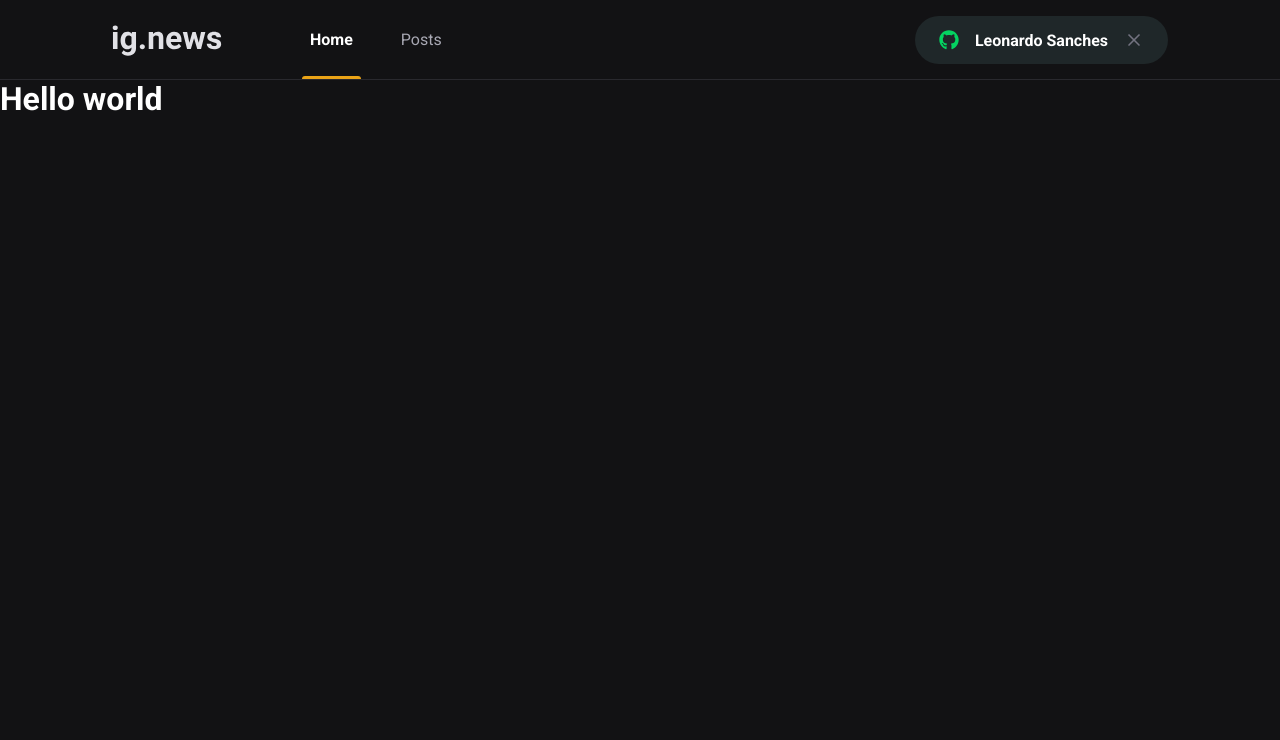
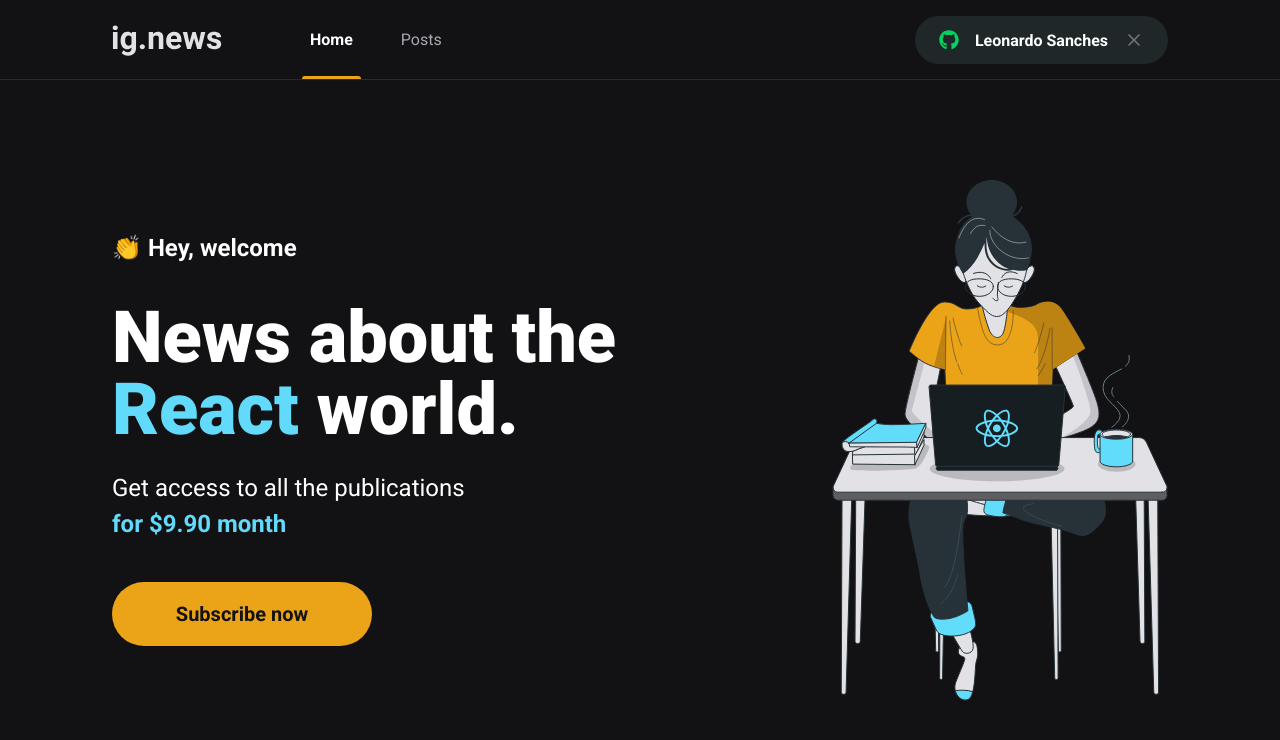
Before and after one commit to LeonardoGabrielSanches/ignews-nextjs-ignite, a Next.js app: page / in a window 1280 px wide. Shown: the top 740 px of the page. Built offline with nearby package versions, Linux system fonts and the light colour scheme.

Commit message:
Página home estilizada

```diff
--- /dev/null
+++ b/src/components/SubscribeButton/index.tsx
@@ -0,0 +1,11 @@
+import styles from './styles.module.scss';
+
+export function SubscribeButton() {
+  return (
+    <button
+    type="button"
+    className={styles.subscribeButton}>
+      Subscribe now
+    </button>
+  );
+}
--- /dev/null
+++ b/src/components/SubscribeButton/styles.module.scss
@@ -0,0 +1,22 @@
+.subscribeButton {
+  height: 4rem;
+  width: 260px;
+
+  border: 0;
+  border-radius: 2rem;
+  background: var(--yellow-500);
+  color: var(--gray-900);
+
+  font-size: 1.25rem;
+  font-weight: bold;
+
+  display: flex;
+  align-items: center;
+  justify-content: center;
+
+  transition: filter 0.2s;
+
+  &:hover {
+    filter: brightness(0.8);
+  }
+}
--- a/src/pages/index.tsx
+++ b/src/pages/index.tsx
@@ -1,14 +1,28 @@
 import Head from 'next/head'
+import { SubscribeButton } from '../components/SubscribeButton'
+
+import styles from '../styles/home.module.scss'
 
 export default function Home() {
   return (
     <>
       <Head>
-        <title>Início | ig.news</title>
+        <title>Home | ig.news</title>
       </Head>
-      <h1>
-        Hello world
-      </h1>
+
+      <main className={styles.contentContainer}>
+        <section className={styles.hero}>
+          <span>👏 Hey, welcome</span>
+          <h1>News about the <span>React</span> world.</h1>
+          <p>
+            Get access to all the publications <br />
+            <span>for $9.90 month</span>
+          </p>
+          <SubscribeButton />
+        </section>
+
+        <img src="/images/avatar.svg" alt="Girl coding" />
+      </main>
     </>
   )
 }
--- /dev/null
+++ b/src/styles/home.module.scss
@@ -0,0 +1,45 @@
+.contentContainer {
+  max-width: 1120px;
+  margin: 0 auto;
+  padding: 0 2rem;
+  height: calc(100vh - 5rem); // Exclui o tamanho do header
+
+  display: flex;
+  align-items: center;
+  justify-content: space-between;
+}
+
+.hero {
+  max-width: 600px;
+
+  > span { // Apenas um nível dentro dele
+    font-size: 1.5rem;
+    font-weight: bold;
+  }
+
+  h1 {
+    font-size: 4.5rem;
+    line-height: 4.5rem;
+    font-weight: 900;
+    margin-top: 2.5rem;
+
+    span {
+      color: var(--cyan-500);
+    }
+  }
+
+  p {
+    font-size: 1.5rem;
+    line-height: 2.25rem;
+    margin-top: 1.5rem;
+
+    span {
+      color: var(--cyan-500);
+      font-weight: bold;
+    }
+  }
+
+  button {
+    margin-top: 2.5rem;
+  }
+}
```
